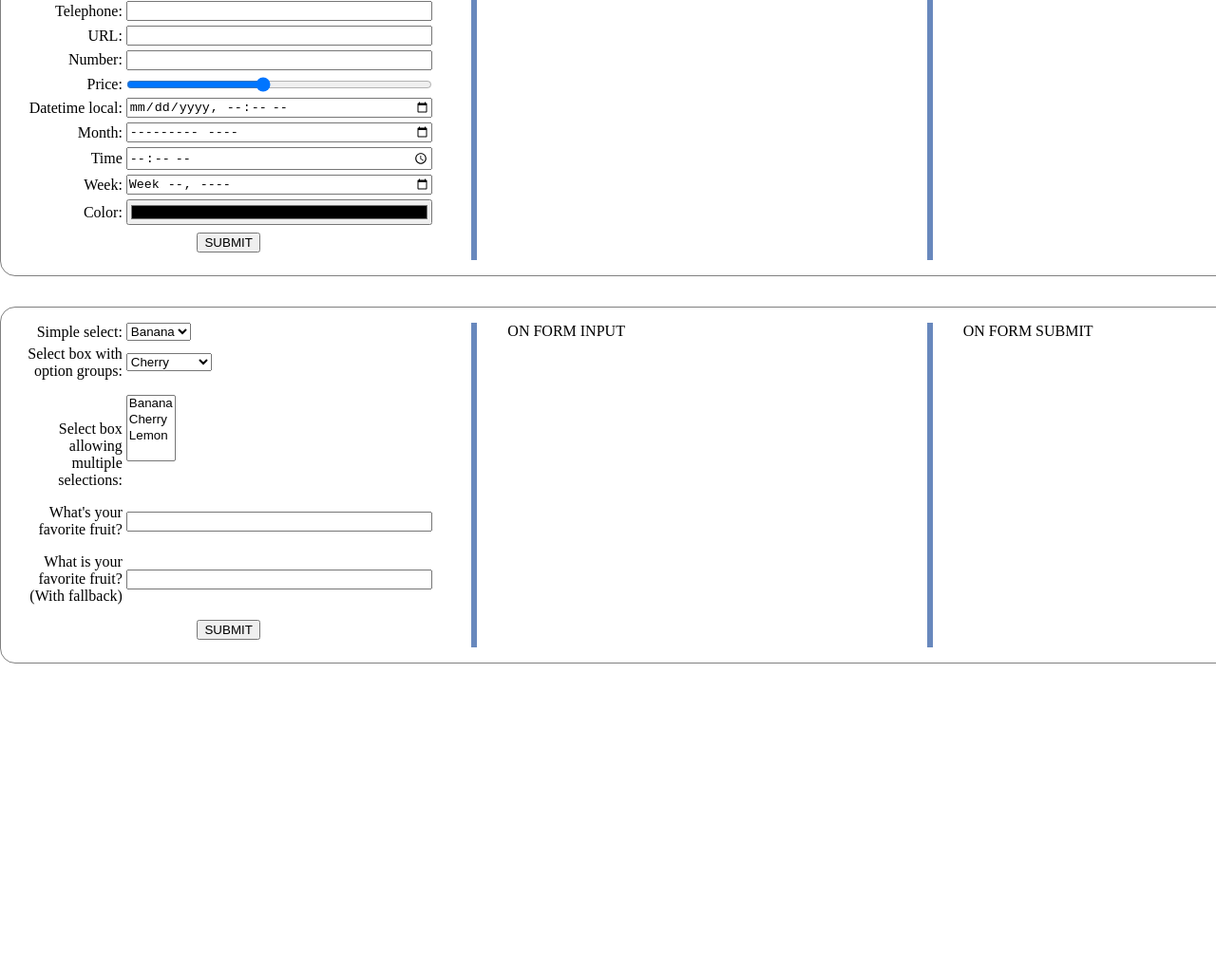
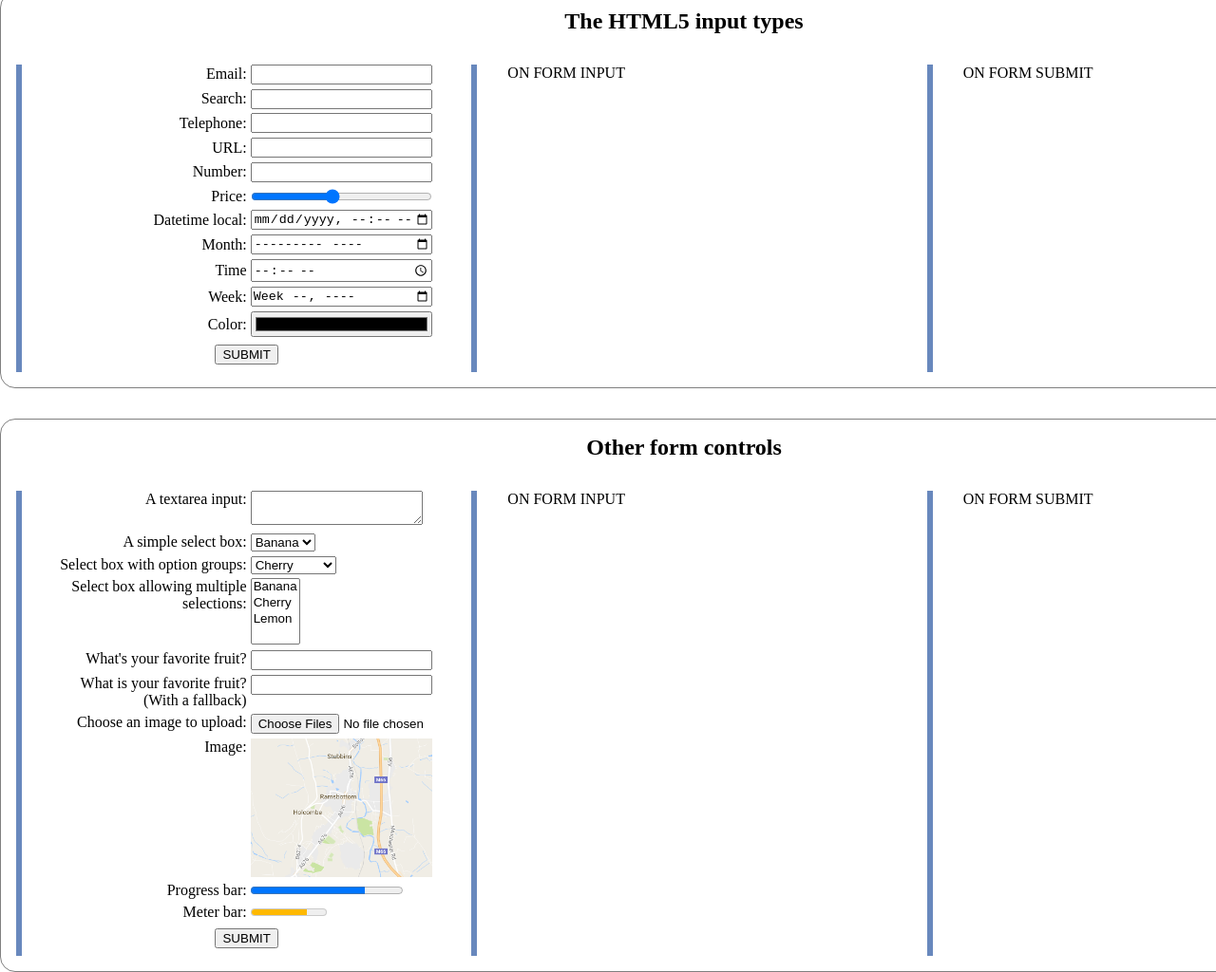
Before and after one commit to red-01ne/sb-mdn-web-development, a plain HTML site: page sandbox/32-example-form-elements/index.html in a window 1280 px wide. Shown: the part 465-1489 px from the top of the page at 95% size. Before the commit the page ends 1164 px from the top, so only its background shows below. Drawn offline with Linux system fonts and the light colour scheme.

Commit message:
Complement examples of HTML form elemnts

```diff
--- a/sandbox/32-example-form-elements/index.html
+++ b/sandbox/32-example-form-elements/index.html
@@ -9,6 +9,7 @@
 </head>
 <body>
 <section class="form-container">
+    <h2>Basic native forms controls</h2>
     <form id="from_a">
         <ul>
             <li>
@@ -58,13 +59,14 @@
                 </fieldset>
             </li>
             <li>
-                <input id="timestamp" type="hidden" name="timestamp" value="1286705410">
+                <input id="form_a_timestamp" type="hidden" name="timestamp" value="1286705410">
             </li>
         </ul>
         <button type="submit">SUBMIT</button>
     </form>
 </section>
 <section class="form-container">
+    <h2>The HTML5 input types</h2>
     <form id="form_b">
         <ul>
             <li>
@@ -116,10 +118,15 @@
     </form>
 </section>
 <section class="form-container">
+    <h2>Other form controls</h2>
     <form id="form_c">
         <ul>
             <li>
-                <label for="form_c_simple_select">Simple select:</label>
+                <label for="form_c_textarea">A textarea input:</label>
+                <textarea id="form_c_textarea" name="text_area"></textarea>
+            </li>
+            <li>
+                <label for="form_c_simple_select">A simple select box:</label>
                 <select id="form_c_simple_select" name="simple_select">
                     <option>Banana</option>
                     <option>Cherry</option>
@@ -127,8 +134,8 @@
                 </select>
             </li>
             <li>
-                <label for="groups">Select box with option groups:</label>
-                <select id="groups" name="groups">
+                <label for="form_c_groups">Select box with option groups:</label>
+                <select id="form_c_groups" name="groups">
                     <optgroup label="fruits">
                         <option>Banana</option>
                         <option selected>Cherry</option>
@@ -141,18 +148,18 @@
                     </optgroup>
                 </select>
             </li>
-            <p>
-                <label for="multi">Select box allowing multiple selections:</label>
-                <select multiple id="multi" name="multi">
+            <li>
+                <label for="form_c_multi">Select box allowing multiple selections:</label>
+                <select id="form_c_multi" name="multi"  multiple>
                     <option>Banana</option>
                     <option>Cherry</option>
                     <option>Lemon</option>
                 </select>
-            </p>
-            <p>
-                <label for="myFruit">What's your favorite fruit?</label>
-                <input type="text" name="myFruit" id="myFruit" list="mySuggestion">
-                <datalist id="mySuggestion">
+            </li>
+            <li>
+                <label for="form_c_my_fruit">What's your favorite fruit?</label>
+                <input id="form_c_my_fruit" type="text" name="my_fruit" list="my_suggestion">
+                <datalist id="my_suggestion">
                     <option>Apple</option>
                     <option>Banana</option>
                     <option>Blackberry</option>
@@ -162,12 +169,13 @@
                     <option>Peach</option>
                     <option>Pear</option>
                 </datalist>
-            </p>
-            <p>
-                <label for="myFruit">What is your favorite fruit? (With fallback)</label>
-                <input type="text" id="myFruit" name="fruit" list="fruitList">
-                <datalist id="fruitList">   <label for="suggestion">or pick a fruit</label>
-                    <select id="suggestion" name="altFruit">
+            </li>
+            <li>
+                <label for="form_c_my_fruit_with_fallback" style="white-space: pre">What is your favorite fruit?&#10;(With a fallback)</label>
+                <input id="form_c_my_fruit_with_fallback" type="text" name="fruit" list="fruit_list">
+                <datalist id="fruit_list">
+                    <label for="suggestion">or pick a fruit</label>
+                    <select id="suggestion" name="alt_fruit">
                         <option>Apple</option>
                         <option>Banana</option>
                         <option>Blackberry</option>
@@ -178,7 +186,26 @@
                         <option>Pear</option>
                     </select>
                 </datalist>
-            </p>
+            </li>
+            <li>
+                <label for="form_c_file">Choose an image to upload:</label>
+                <input id="form_c_file" type="file" name="file" accept="image/*" multiple>
+            </li>
+            <li>
+                <input id="form_c_timestamp" type="hidden" name="timestamp" value="1286705410">
+            </li>
+            <li>
+                <label for="form_c_image">Image:</label>
+                <input id="form_c_image" type="image" name="pos" alt="A map image." src="assets/map.png">
+            </li>
+            <li>
+                <label for="form_c_progress">Progress bar:</label>
+                <progress id="form_c_progress" max="100" value="75">75/100</progress>
+            </li>
+            <li>
+                <label for="form_c_meter">Meter bar:</label>
+                <meter id="form_c_meter" min="0" max="100" low="33" high="66" optimum="50" value="75">75</meter>
+            </li>
         </ul>
         <button type="submit">SUBMIT</button>
     </form>
--- a/sandbox/32-example-form-elements/main.css
+++ b/sandbox/32-example-form-elements/main.css
@@ -7,6 +7,7 @@ body {
     display: grid;
     grid-template-columns: repeat(3, 1fr);
     grid-template-areas:
+            "header header header"
             "form output-1 output-2";
     gap: 2rem;
     margin-top: 2rem;
@@ -18,6 +19,12 @@ body {
 .form-container > *:not(:first-child) {
     border-left: 6px solid #6888bd;
     padding-left: 2rem;
+}
+
+.form-container > h2 {
+    grid-area: header;
+    margin: 0;
+    text-align: center;
 }
 
 .form-container > form {
@@ -51,12 +58,12 @@ input {
 }
 
 label {
-    width: 25%;
+    width: 50%;
     text-align: right;
 }
 
 input {
-    width: calc(75% - 1em);
+    width: calc(50% - 1em);
 }
 
 button {
@@ -69,3 +76,8 @@ output {
     display: block;
     white-space: pre;
 }
+
+#form_c label,
+#form_c input {
+    vertical-align: top;
+}
```
Also changed, not shown: sandbox/32-example-form-elements/assets/map.png (added).
